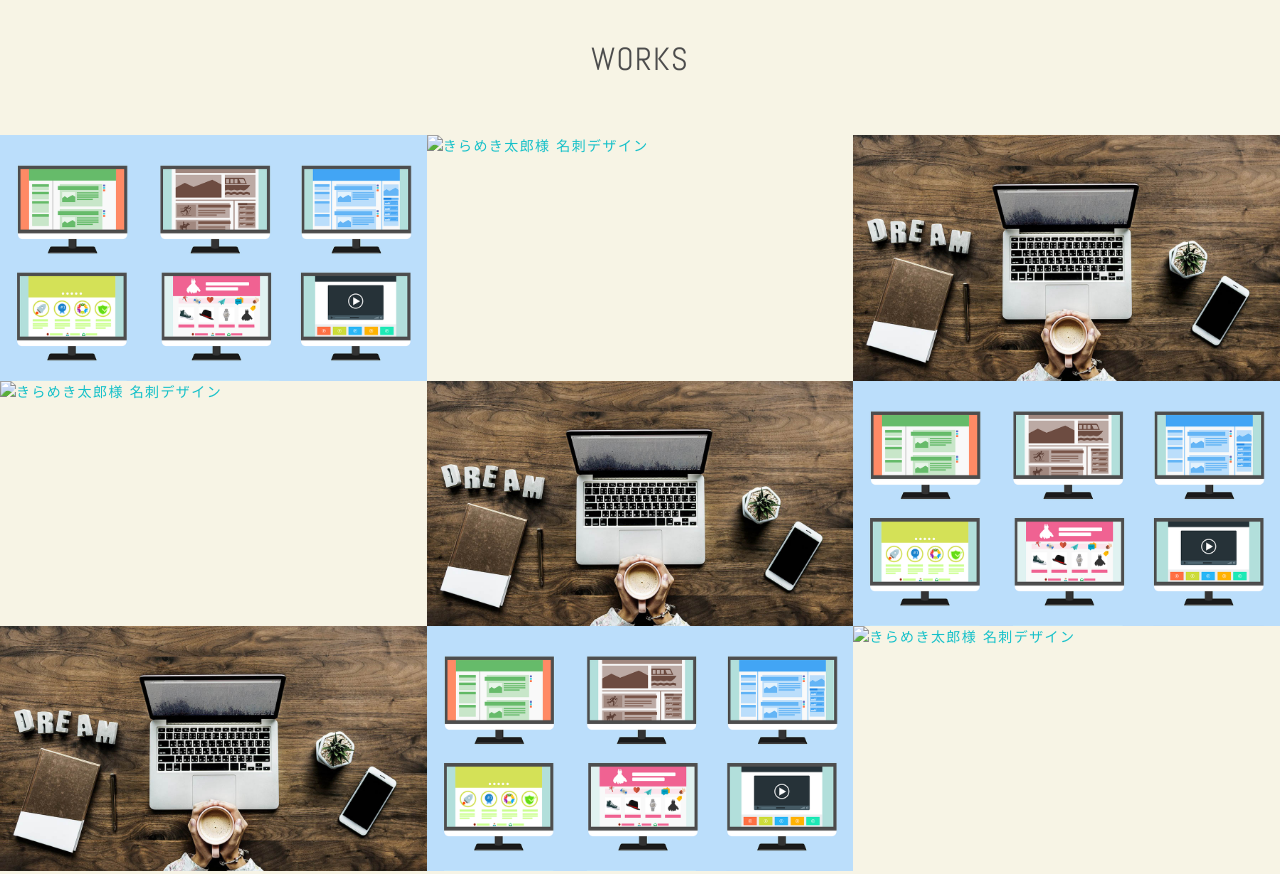
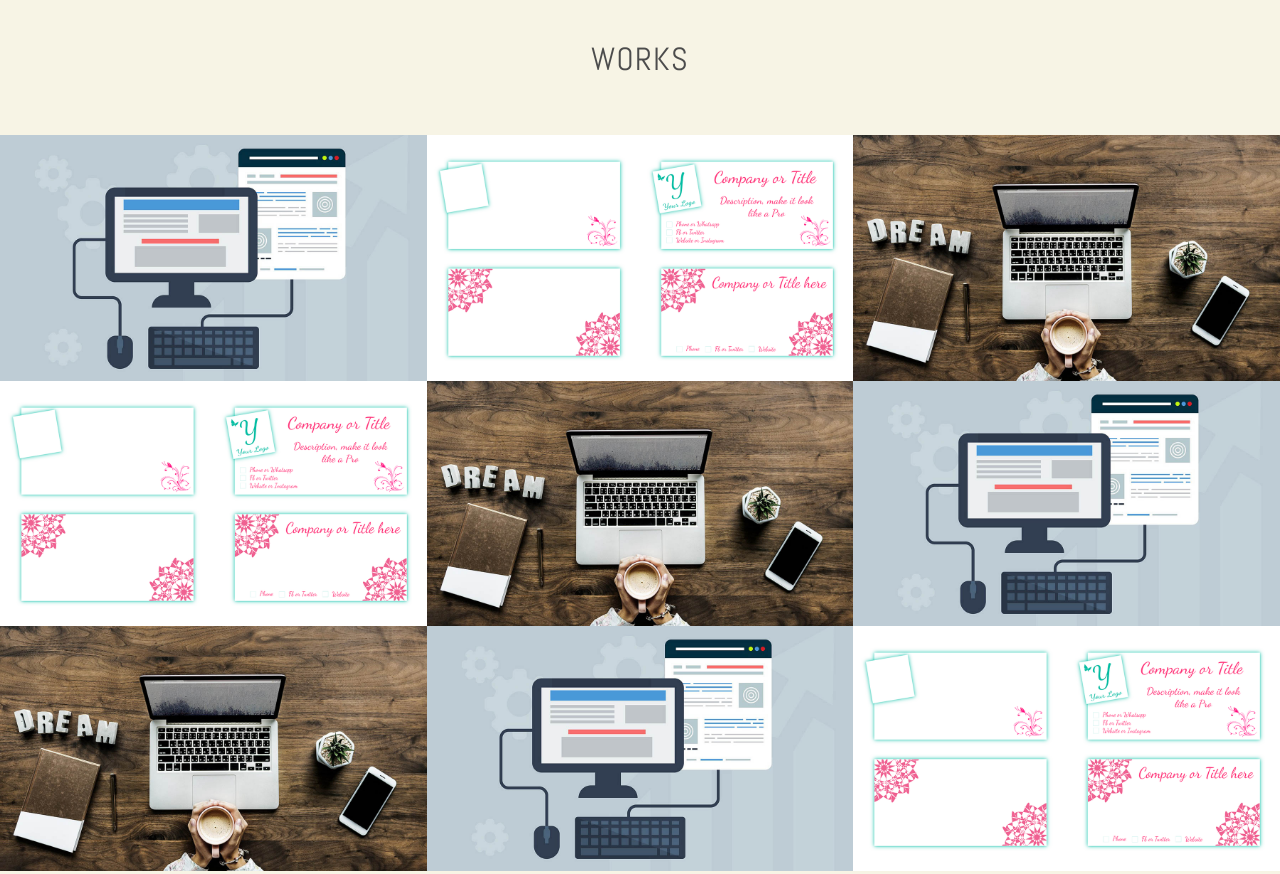
Before and after one commit to TestDeg/TestDeg.github.io, a plain HTML site: page index.html in a window 1280 px wide. Shown: the part 1060-1934 px from the top of the page. Drawn offline with nearby package versions, Linux system fonts and the light colour scheme.

Commit message:
third commit

```diff
--- a/index.html
+++ b/index.html
@@ -43,7 +43,7 @@
                 <h2 class="text-center">Works</h2>
                 <div class="works-box">
                     <a href="#">
-                        <img src="./images/img_work_site_2nd.png" alt="株式会社きらめき コーポレートサイト様 Webサイトデザイン">
+                        <img src="./images/img_work_site_3rd.jpg" alt="株式会社きらめき コーポレートサイト様 Webサイトデザイン">
                         <div class="works-box-inner">
                             <div class="text-center">
                                 <h3>株式会社きらめき コーポレートサイト</h3>
@@ -55,7 +55,7 @@
                 </div>
                 <div class="works-box">
                     <a href="#">
-                        <img src="./images/img_work_card_2nd.jpg" alt="きらめき太郎様 名刺デザイン">
+                        <img src="./images/img_work_card_2nd.png" alt="きらめき太郎様 名刺デザイン">
                         <div class="works-box-inner">
                             <div class="text-center">
                                 <h3>きらめき太郎様 名刺</h3>
@@ -79,7 +79,7 @@
                 </div>
                 <div class="works-box">
                     <a href="#">
-                        <img src="./images/img_work_card_2nd.jpg" alt="きらめき太郎様 名刺デザイン">
+                        <img src="./images/img_work_card_2nd.png" alt="きらめき太郎様 名刺デザイン">
                         <div class="works-box-inner">
                             <div class="text-center">
                                 <h3>きらめき太郎様 名刺</h3>
@@ -103,7 +103,7 @@
                 </div>
                 <div class="works-box">
                     <a href="#">
-                        <img src="./images/img_work_site_2nd.png" alt="株式会社きらめき コーポレートサイト様 Webサイトデザイン">
+                        <img src="./images/img_work_site_3rd.jpg" alt="株式会社きらめき コーポレートサイト様 Webサイトデザイン">
                         <div class="works-box-inner">
                             <div class="text-center">
                                 <h3>株式会社きらめき コーポレートサイト</h3>
@@ -127,7 +127,7 @@
                 </div>
                 <div class="works-box">
                     <a href="#">
-                        <img src="./images/img_work_site_2nd.png" alt="株式会社きらめき コーポレートサイト様 Webサイトデザイン">
+                        <img src="./images/img_work_site_3rd.jpg" alt="株式会社きらめき コーポレートサイト様 Webサイトデザイン">
                         <div class="works-box-inner">
                             <div class="text-center">
                                 <h3>株式会社きらめき コーポレートサイト</h3>
@@ -139,7 +139,7 @@
                 </div>
                 <div class="works-box">
                     <a href="#">
-                        <img src="./images/img_work_card_2nd.jpg" alt="きらめき太郎様 名刺デザイン">
+                        <img src="./images/img_work_card_2nd.png" alt="きらめき太郎様 名刺デザイン">
                         <div class="works-box-inner">
                             <div class="text-center">
                                 <h3>きらめき太郎様 名刺</h3>
```
Also changed, not shown: images/img_work_site_3rd.jpg (added).
